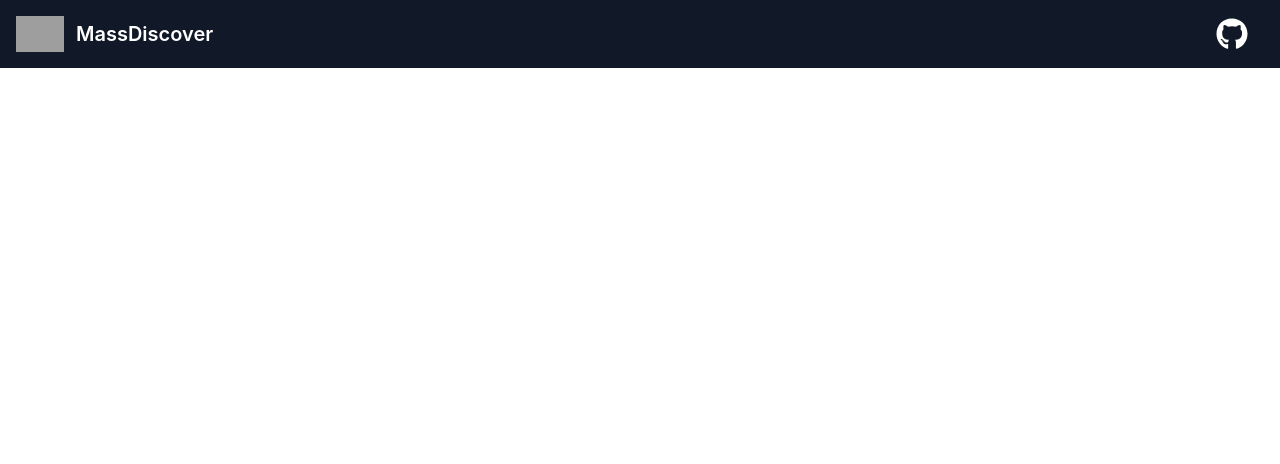
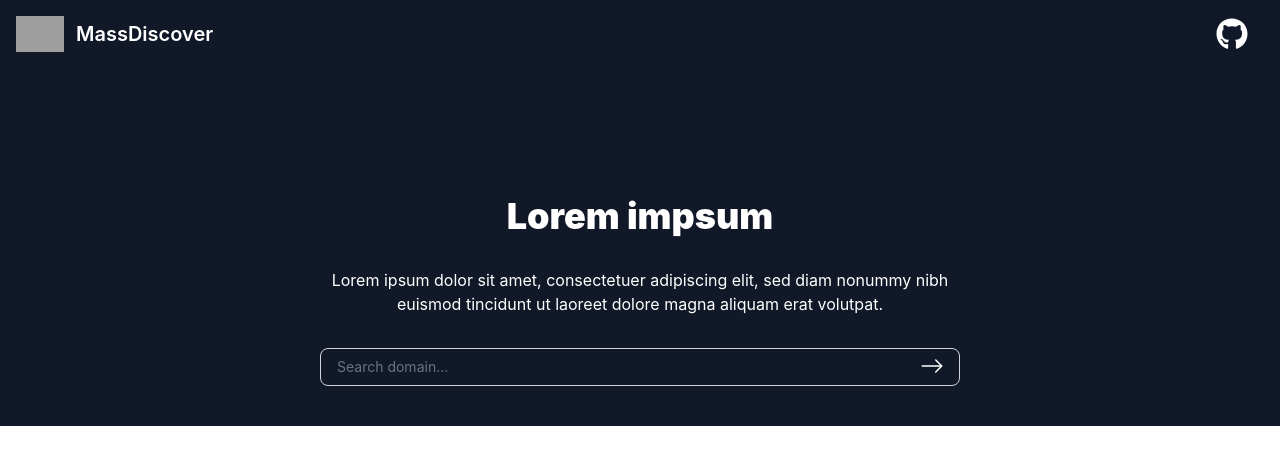
Before and after one commit to TheRedCandyy/MassDiscoverWebsite, a React (Create React App) app in the folder client/: page / in a window 1280 px wide. Shown: the top 464 px of the page. Built offline with nearby package versions, Linux system fonts and the light colour scheme; no server answers; grey boxes are pictures that could not be loaded; the HTML template or start-up script is replaced by a standard one.

Commit message:
MD-013:ADD: Implemented title, text, search bar

```diff
--- a/client/src/App.js
+++ b/client/src/App.js
@@ -1,5 +1,6 @@
 import React from "react"
 import Navbar from "./components/Navbar"
+import LandingText from "./components/LandingText";
 
 
 function App() {
@@ -16,6 +17,7 @@ function App() {
   return (
     <div className="bg-gray-900 text-white min-h-full">
       <Navbar></Navbar>
+      <LandingText></LandingText>
     </div>
   );
 }
--- /dev/null
+++ b/client/src/components/LandingText.js
@@ -0,0 +1,23 @@
+import React from "react"
+import {BsArrowRight} from "react-icons/bs"
+
+function LandingText() {
+    return (
+        <div className="sm:container sm:mx-auto text-center mx-5 sm:w-1/2 sm:mt-32 mt-16 pb-10">
+            <h1 className="text-3xl sm:text-4xl font-black ">
+                Lorem impsum
+            </h1>
+            <p className="sm:mt-8 mt-6">
+                Lorem ipsum dolor sit amet, consectetuer adipiscing elit, sed diam nonummy nibh euismod tincidunt ut laoreet dolore magna aliquam erat volutpat.
+            </p>
+            <form className="sm:mt-8 mt-6">
+                <div class="relative">
+                    <input type="text" id="default-search" class="block w-full px-4 text-sm text-white border border-gray-300 rounded-lg bg-gray-900 focus:ring-white focus:border-white" placeholder="Search domain..."  required />
+                    <button type="submit" class="text-white text-2xl absolute right-0 bottom-0 p-1 px-4 py-2"><BsArrowRight></BsArrowRight></button>
+                </div>
+            </form>
+        </div>
+    );
+}
+
+export default LandingText
```
Also changed, not shown: 1 other file (tests, documents, lock files or other folders).
